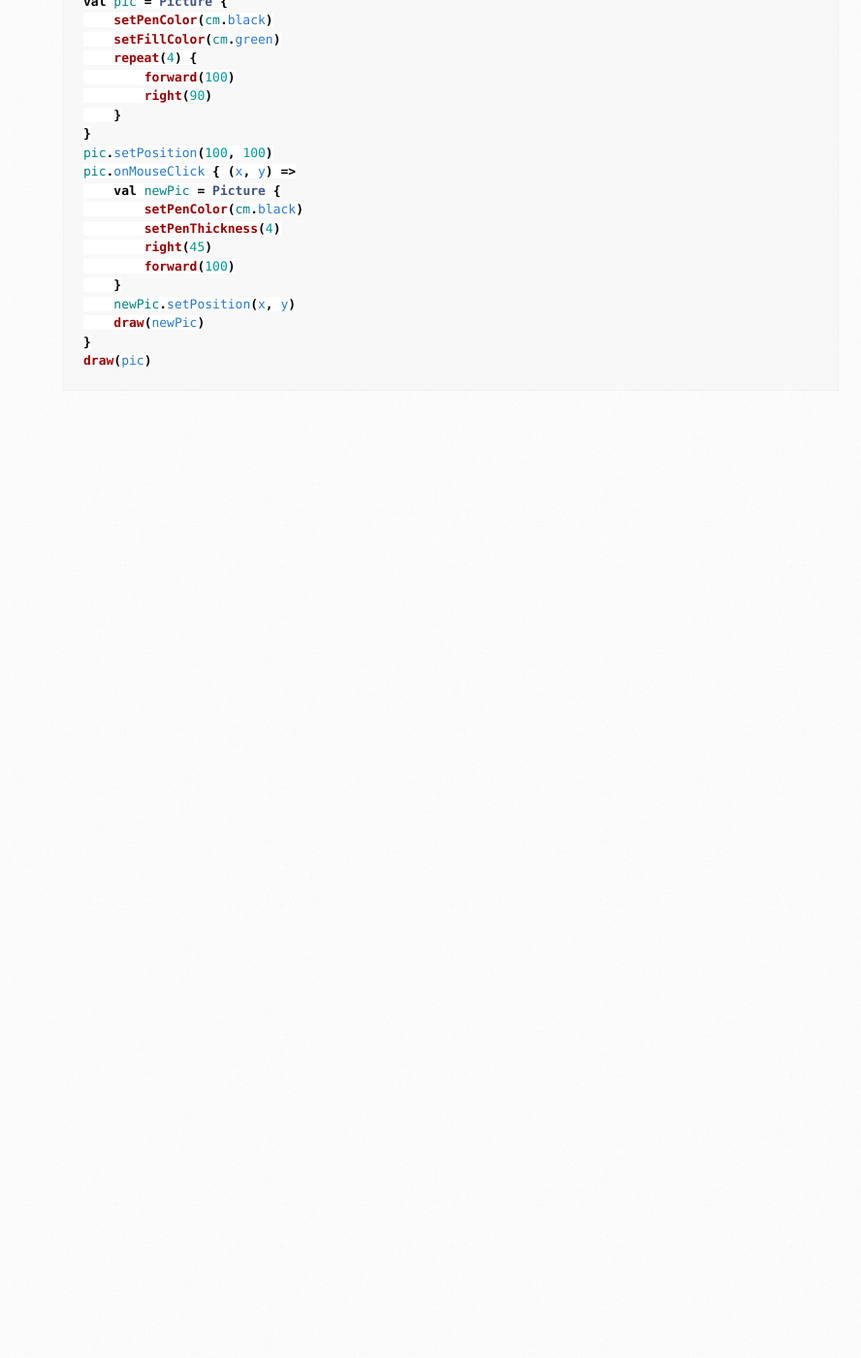
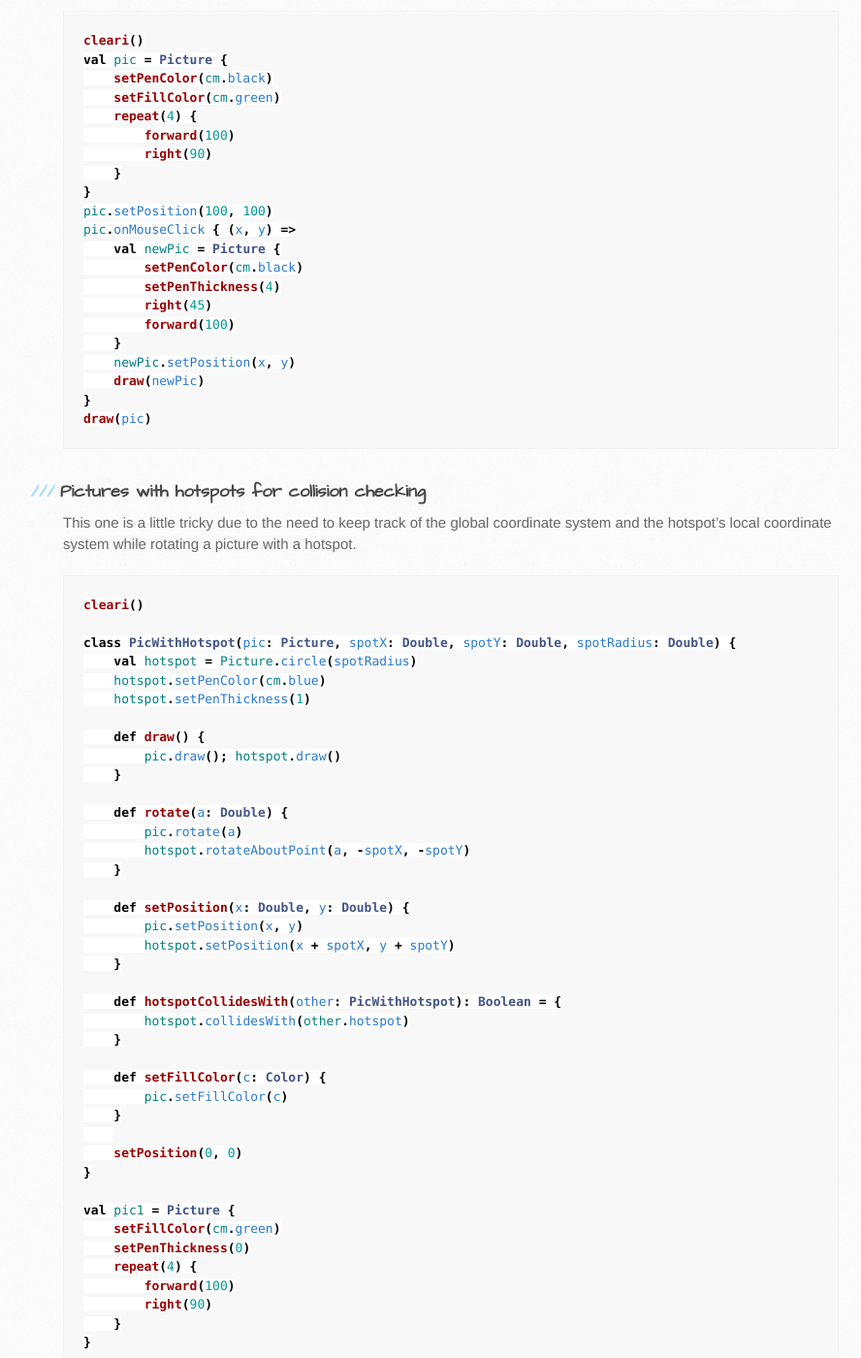
Before and after one commit to kojodoc/kojodoc.github.io, a Jekyll site: the page built from howtos/gaming.md, in a window 1280 px wide and 1400 px high, scrolled down 270 px. Shown: the whole window at 97% size, without its empty margins (105-993 px from the left). Built offline with Jekyll 4.4.1, drawn with Linux system fonts in a browser that asks for light colours; our own code applies the rules of GitHub Pages for plain Markdown files; the repository's description, which GitHub fills in, is left out; before the commit the page ends 900 px from its top, so only the background shows below that; some of the changed text lies outside the part shown.

Commit message:
Add to gaming how-tos

````diff
--- a/howtos/gaming.md
+++ b/howtos/gaming.md
@@ -1,6 +1,8 @@
 ## Gaming How-to code snippets
+* [On picture click - draw a new picture](#on-picture-click---draw-a-new-picture)
+* [Pictures with hotspots for collision checking](#pictures-with-hotspots-for-collision-checking)
 
-### On picture click, draw a new picture
+### On picture click - draw a new picture
 ```scala
 cleari()
 val pic = Picture {
@@ -24,3 +26,75 @@ pic.onMouseClick { (x, y) =>
 }
 draw(pic)
 ```
+
+### Pictures with hotspots for collision checking
+This one is a little tricky due to the need to keep track of the global coordinate system and the hotspot's local coordinate system while rotating a picture with a hotspot.
+
+```scala
+cleari()
+
+class PicWithHotspot(pic: Picture, spotX: Double, spotY: Double, spotRadius: Double) {
+    val hotspot = Picture.circle(spotRadius)
+    hotspot.setPenColor(cm.blue)
+    hotspot.setPenThickness(1)
+
+    def draw() {
+        pic.draw(); hotspot.draw()
+    }
+
+    def rotate(a: Double) {
+        pic.rotate(a)
+        hotspot.rotateAboutPoint(a, -spotX, -spotY)
+    }
+
+    def setPosition(x: Double, y: Double) {
+        pic.setPosition(x, y)
+        hotspot.setPosition(x + spotX, y + spotY)
+    }
+
+    def hotspotCollidesWith(other: PicWithHotspot): Boolean = {
+        hotspot.collidesWith(other.hotspot)
+    }
+
+    def setFillColor(c: Color) {
+        pic.setFillColor(c)
+    }
+
+    setPosition(0, 0)
+}
+
+val pic1 = Picture {
+    setFillColor(cm.green)
+    setPenThickness(0)
+    repeat(4) {
+        forward(100)
+        right(90)
+    }
+}
+
+val hpic1 = new PicWithHotspot(pic1, 2, 98, 2)
+hpic1.setPosition(50, 0)
+
+val pic2 = Picture {
+    setFillColor(cm.brown)
+    setPenThickness(0)
+    repeat(4) {
+        forward(50)
+        right(90)
+    }
+}
+
+val hpic2 = new PicWithHotspot(pic2, 48, 2, 2)
+hpic2.setPosition(-100, 0)
+
+hpic1.draw()
+hpic2.draw()
+
+animate {
+    hpic1.rotate(1)
+    if (hpic1.hotspotCollidesWith(hpic2)) {
+        hpic2.setFillColor(red)
+        stopAnimation()
+    }
+}
+```
````
